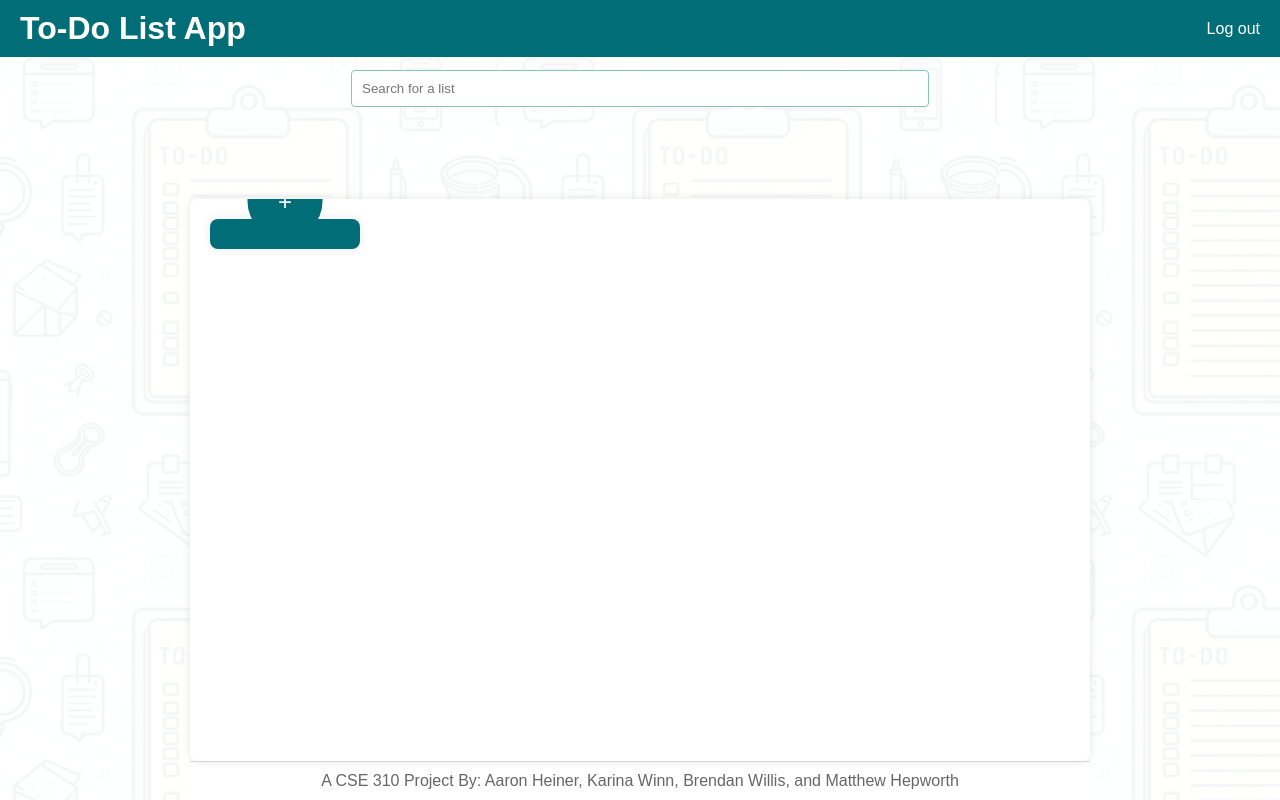
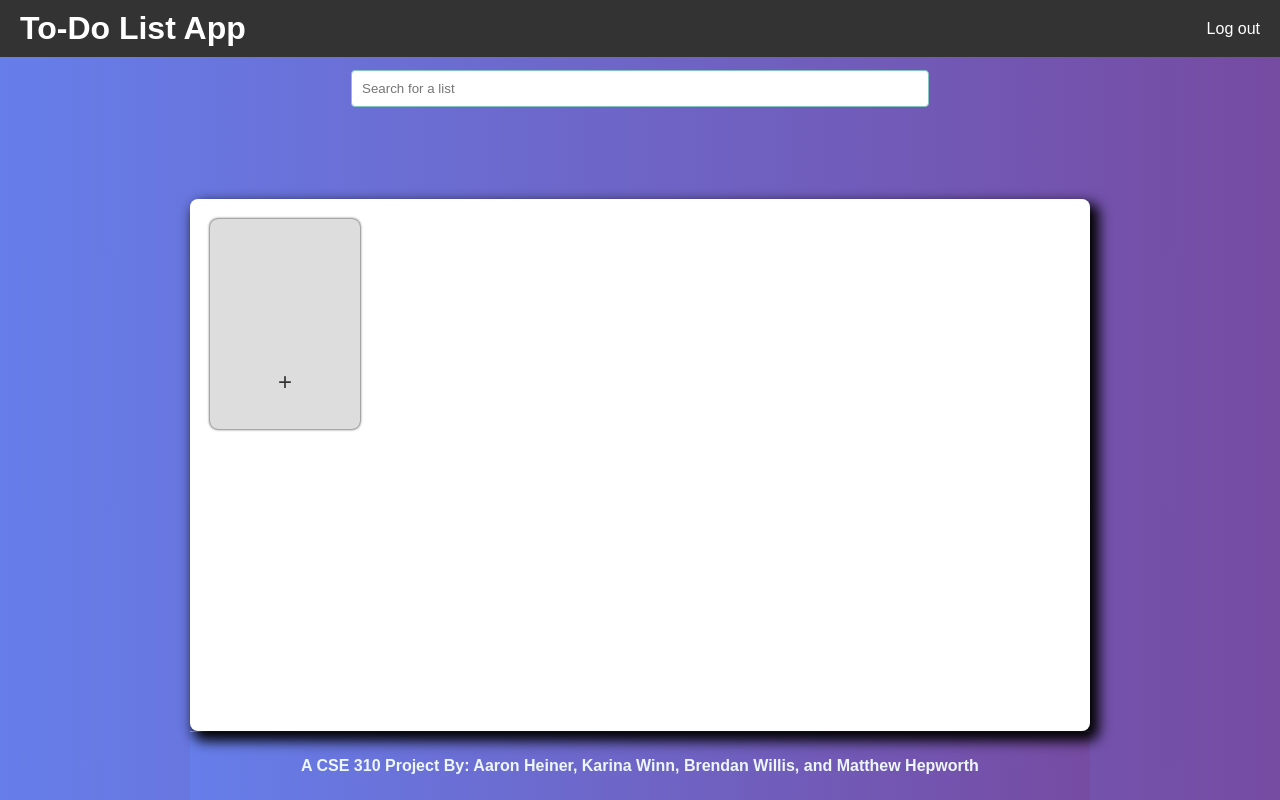
Before and after one commit to mwhepworth1/cse310-s1-cloud-databases, a Flask app: page / in a window 1280 px wide. Run offline with Flask 3, Linux system fonts and the light colour scheme; the visitor is signed in with stand-in values (Sample User, id 1); data that the repository does not hold is empty.

Commit message:
CSS Style update

```diff
--- a/assets/css/styles.css
+++ b/assets/css/styles.css
@@ -15,7 +15,7 @@ body {
     background-repeat: repeat;
     background-size: 500px 500px;
     background-blend-mode: overlay;
-    background-color: rgba(253, 253, 253, 0.967);
+    background: linear-gradient(to right, #667eea, #764ba2);
     margin: 0;
     padding: 0;
     display: grid;
@@ -28,7 +28,7 @@ button{
     height: 2rem;
 }
 h1 {
-    color: #006D77;
+    color: #000000;
 }
 
 .container {
@@ -36,7 +36,7 @@ h1 {
     background-color: #FFF;
     padding: 20px;
     border-radius: 8px;
-    box-shadow: 0 0 10px rgba(0, 0, 0, 0.1);
+    box-shadow: 6px 7px 13px 3px #000000;
     width: 100%;
     max-width: 1200px;
     text-align: center;
@@ -82,7 +82,7 @@ form {
 
 .auth-form label {
     text-align: left;
-    color: #006D77;
+    color: #000000;
     margin-bottom: 5px;
 }
 
@@ -142,14 +142,14 @@ button:not(.auth-form button) {
     gap: 20px;
     justify-content: center;
     align-items: start;
+    min-height: 210px;
 }
 
 .list-card {
     background-color: #FFDDD2;
     padding: 15px;
     border-radius: 8px;
-    box-shadow: 0 0 10px rgba(0, 0, 0, 0.1);
-    width: 100%;
+    box-shadow: 0 0 3px #000000;    width: 100%;
     max-width: 150px;
     height: 225px;
     display: flex;
@@ -165,8 +165,8 @@ button:not(.auth-form button) {
 }
 
 .add-card {
-    background-color: #006D77;
-    color: #FFF;
+    background-color: #ddd;
+    color: #333;
     display: flex;
     justify-content: center;
     align-items: center;
@@ -177,8 +177,8 @@ button:not(.auth-form button) {
 }
 
 .add-card button {
-    background-color: #006D77;
-    color: #FFF;
+    background-color: #ddd;
+    color: #333;
     border: none;
     border-radius: 50%;
     width: var(--button-size);
@@ -222,13 +222,16 @@ li button:hover {
 }
 
 p {
-    color: #666;
+    color: #edf6f9;
+    font-weight: bold;
+    margin: 15px;
+
 }
 
 header {
     grid-column: 1 / -1; /* Span across all columns */
     width: 100%;
-    background-color: #006D77;
+    background-color: #333;
     padding: 10px 20px;
     display: flex;
     justify-content: space-between;
@@ -284,7 +287,7 @@ footer {
     grid-column: 2 / 3; /* Center the footer */
     text-align: center;
     padding: 10px;
-    background-color: #FFF;
+    background: linear-gradient(to right, #667eea, #764ba2);
     border-top: 1px solid #DDD;
 }
 
```
